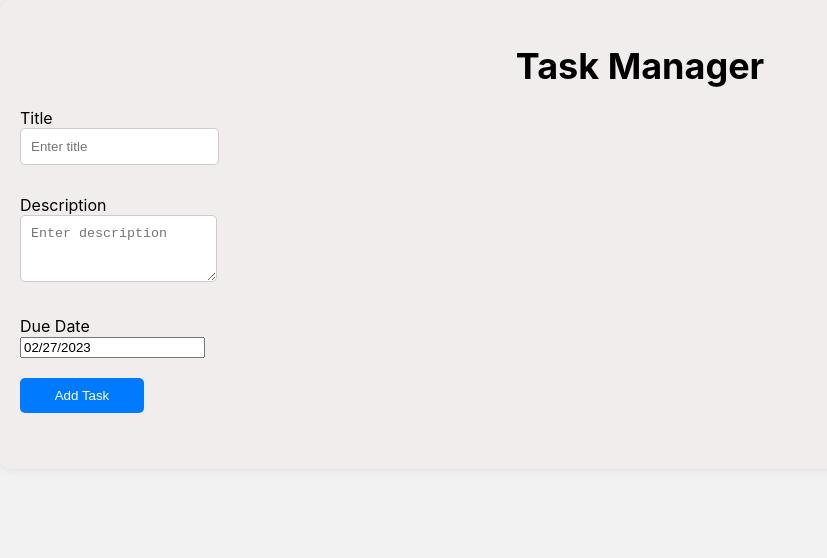
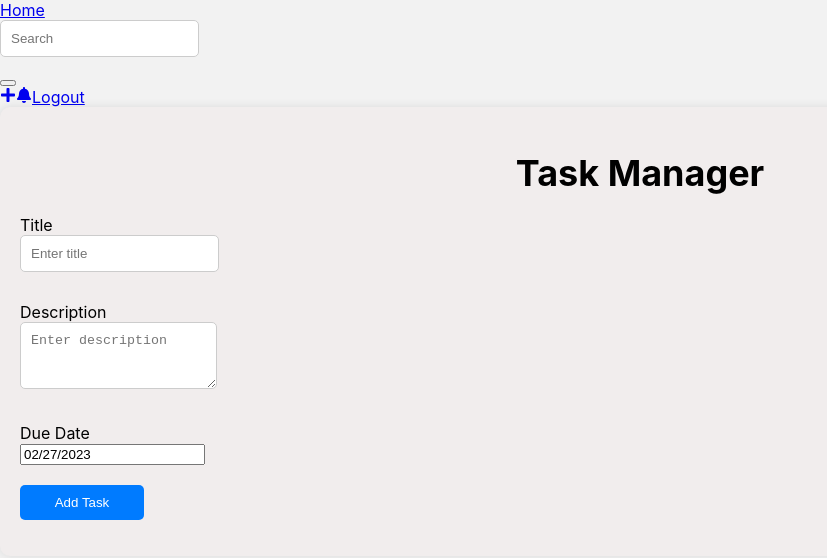
Before and after one commit to kahikoj/Plp, a React (Create React App) app: page /dashboard in a window 1280 px wide. Shown: the top 558 px of the page, without its empty margins (0-827 px from the left). Built offline with nearby package versions, Linux system fonts and the light colour scheme.

Commit message:
added Navbar

```diff
--- a/package.json
+++ b/package.json
@@ -3,17 +3,22 @@
   "version": "0.1.0",
   "private": true,
   "dependencies": {
+    "@fortawesome/fontawesome-svg-core": "^6.3.0",
+    "@fortawesome/free-solid-svg-icons": "^6.3.0",
+    "@fortawesome/react-fontawesome": "^0.2.0",
     "@testing-library/jest-dom": "^5.16.5",
     "@testing-library/react": "^13.4.0",
     "@testing-library/user-event": "^13.5.0",
     "eslint-plugin-import-helpers": "^1.3.1",
     "firebase": "^9.17.1",
+    "font-awesome": "^4.7.0",
     "moment": "^2.29.4",
     "react": "^18.2.0",
     "react-bootstrap": "^2.7.2",
     "react-datepicker": "^4.10.0",
     "react-dom": "^18.2.0",
     "react-firebase-hooks": "^5.1.1",
+    "react-icons": "^4.7.1",
     "react-router-dom": "^6.8.1",
     "react-scripts": "5.0.1",
     "web-vitals": "^2.1.4"
--- a/src/App.js
+++ b/src/App.js
@@ -6,8 +6,7 @@ import Register from "./Register";
 import Reset from "./Reset";
 import Dashboard from './Dashboard';
 
-//Css//
-import './App.css'
+
 
 function App() {
   return (
--- a/src/Dashboard.js
+++ b/src/Dashboard.js
@@ -2,15 +2,19 @@ import React, { useState } from 'react';
 import { Container, Row, Col } from 'react-bootstrap';
 import TaskForm from './TaskForm';
 import TaskList from './TaskList';
+import MyNavbar from './Navbar'
 
 //Css//
 import './App.css'
 
 const Dashboard = () => {
   const [tasks, setTasks] = useState([]);
+  const [taskIdCounter, setTaskIdCounter] = useState(0);
 
   const handleAddTask = (task) => {
-    setTasks([...tasks, { ...task, id: Date.now(), completed: false }]);
+    const newTask = { ...task, id: taskIdCounter, completed: false };
+    setTasks([...tasks, newTask]);
+    setTaskIdCounter(taskIdCounter + 1);
   };
 
   const handleCompleteTask = (id) => {
@@ -21,18 +25,22 @@ const Dashboard = () => {
     );
   };
 
-  const handleEditTask = (editedTask) => {
-    setTasks(
-      tasks.map((task) => (task.id === editedTask.id ? editedTask : task))
+  const handleEditTask = (updatedTask) => {
+    const newTasks = tasks.map((task) =>
+      task.id === updatedTask.id ? updatedTask : task
     );
+    setTasks(newTasks);
   };
 
-  const handleDeleteTask = (id) => {
-    setTasks(tasks.filter((task) => task.id !== id));
+  const handleDeleteTask = (taskId) => {
+    const newTasks = tasks.filter((task) => task.id !== taskId);
+    setTasks(newTasks);
   };
 
   return (
-    <Container className="mt-3">
+    <>
+      <MyNavbar />
+      <Container className="container">
         <Row>
           <Col>
             <h1>Task Manager</h1>
@@ -42,8 +50,6 @@ const Dashboard = () => {
           <Col xs={12} md={6}>
             <TaskForm onAddTask={handleAddTask} />
           </Col>
-        <br/>
-
           <Col xs={12} md={6}>
             <TaskList
               tasks={tasks}
@@ -54,6 +60,7 @@ const Dashboard = () => {
           </Col>
         </Row>
       </Container>
+    </>
   );
 };
 
--- a/src/Logout.js
+++ b/src/Logout.js
@@ -0,0 +1,42 @@
+import React, { useEffect, useState } from "react";
+import { useAuthState } from "react-firebase-hooks/auth";
+import { useNavigate } from "react-router-dom";
+import "./Logout.css";
+import { auth, db, logout } from "./firebase";
+import { query, collection, getDocs, where } from "firebase/firestore";
+
+
+function Logout() {
+  const [user, loading, error] = useAuthState(auth);
+  const [name, setName] = useState("");
+  const navigate = useNavigate();
+  const fetchUserName = async () => {
+    try {
+      const q = query(collection(db, "users"), where("uid", "==", user?.uid));
+      const doc = await getDocs(q);
+      const data = doc.docs[0].data();
+      setName(data.name);
+    } catch (err) {
+      console.error(err);
+      alert("An error occured while fetching user data");
+    }
+  };
+  useEffect(() => {
+    if (loading) return;
+    if (!user) return navigate("/");
+    fetchUserName();
+  }, [user, loading, navigate,]);
+  return (
+    <div className="dashboard">
+       <div className="dashboard__container">
+        Logged in as
+         <div>{name}</div>
+         <div>{user?.email}</div>
+         <button className="dashboard__btn" onClick={logout}>
+          Logout
+         </button>
+       </div>
+     </div>
+  );
+}
+export default Logout;
--- /dev/null
+++ b/src/Navbar.js
@@ -0,0 +1,39 @@
+import React from 'react';
+import { Navbar, Nav, Form, FormControl } from 'react-bootstrap';
+// import { Link } from 'react-router-dom';
+import Logout from './Logout'
+import { FaPlus, FaBell } from 'react-icons/fa';
+// import { FontAwesomeIcon } from '@fortawesome/react-fontawesome';
+// import { faPlus, faBell, faBars, faSearch, faSignOutAlt } from '@fortawesome/free-solid-svg-icons';
+
+
+//Navbar CSS//
+import './Navbar.css'
+
+
+const MyNavbar = () => {
+  const handleLogout = () => {
+    Logout()
+  };
+
+  return (
+    <Navbar className="my-navbar" expand="md">
+      <div className="my-navbar__left">
+        <Navbar.Brand className="my-navbar__brand" href="/Dashboard"> Home </Navbar.Brand>
+        <Form inline="true">
+          <FormControl className="my-navbar__search" type="text" placeholder="Search" />
+        </Form>
+      </div>
+      <Navbar.Toggle aria-controls="basic-navbar-nav" />
+      <Navbar.Collapse id="basic-navbar-nav">
+        <Nav className="ml-auto my-navbar__right">
+          <Nav.Link href="/tasks/new"><FaPlus className="my-navbar__icon" /></Nav.Link>
+          <Nav.Link href="#"><FaBell className="my-navbar__icon" /></Nav.Link>
+          <Nav.Link className="my-navbar__logout" onClick={handleLogout}>Logout</Nav.Link>
+        </Nav>
+      </Navbar.Collapse>
+    </Navbar>
+  );
+};
+
+export default MyNavbar;
```
Also changed, not shown: src/DashBoard.css (deleted), src/Navbar.css (added), 1 other file (tests, documents, lock files or other folders). Lines whose indentation alone changed are shown as unchanged.
